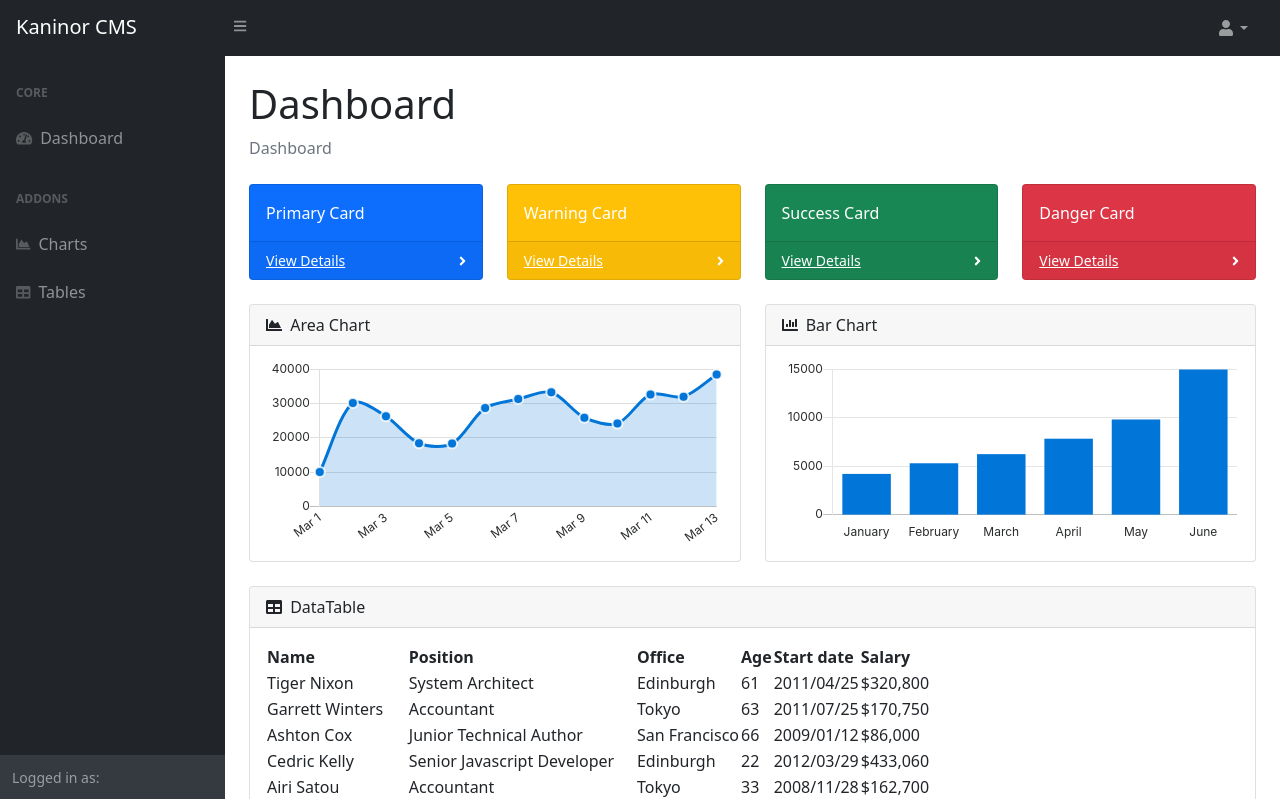
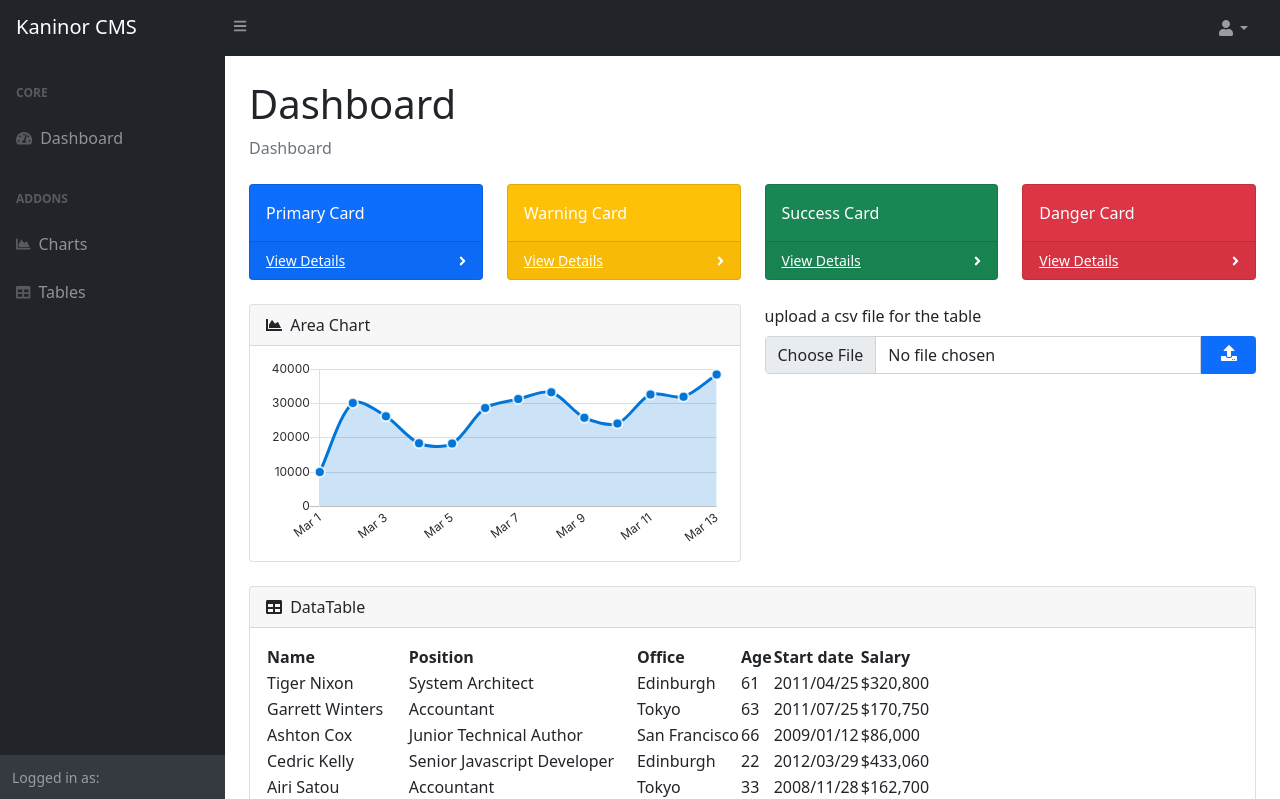
Before and after one commit to Kaninor/online-shopping-with-cms, a Django app: template cms/templates/index.html in a window 1280 px wide. Shown: the top 799 px of the page. Run offline with Django 3.2, Linux system fonts and the light colour scheme; the template is opened without the code that fills it, so the values that code supplies are empty; some libraries are stand-ins or nearby versions.

Commit message:
working on handling csv files

```diff
--- a/cms/static/css/custom.css
+++ b/cms/static/css/custom.css
@@ -1,3 +1,12 @@
-/* body {
-    background-color: black;
-} */
+.mybtn {
+    border-bottom-right-radius: .25rem;
+    border-top-right-radius: .25rem;
+    display: inline-block; width: 60px;
+    border: 1px solid transparent;
+    padding-bottom: 5px;
+}
+
+.myinput-file {
+    border-bottom-right-radius: 0rem;
+    border-top-right-radius: 0;
+}
--- a/cms/templates/index.html
+++ b/cms/templates/index.html
@@ -61,12 +61,14 @@
                     </div>
                 </div>
                 <div class="col-xl-6">
-                    <div class="card mb-4">
-                        <div class="card-header">
-                            <i class="fas fa-chart-bar me-1"></i>
-                            Bar Chart
-                        </div>
-                        <div class="card-body"><canvas id="myBarChart" width="100%" height="40"></canvas></div>
+                    <div class="mb-3">
+                        <label for="formFile" class="form-label">upload a csv file for the table</label>
+                        <form class="form d-flex" method="POST" action="/cms/upload/csv/">
+                            <input class="form-control myinput-file shadow-none" type="file" id="formFile" accept=".csv" name="csvFile"/>
+                            <button class=" btn-primary mybtn shadow-none" type="submit">
+                                <i class='fas fa-upload'></i>
+                            </button>
+                        </form>
                     </div>
                 </div>
             </div>
--- a/cms/urls.py
+++ b/cms/urls.py
@@ -5,4 +5,5 @@ urlpatterns = [
     path("", views.dashboard, name="dashboard"),
     path("charts/", views.charts, name="charts"),
     path("tables/", views.tables, name="tables"),
+    path("upload/csv/", views.uploadCSV, name="uploadCSV"),
 ]
```
Also changed, not shown: cms/views.py (+7 -1 lines).
